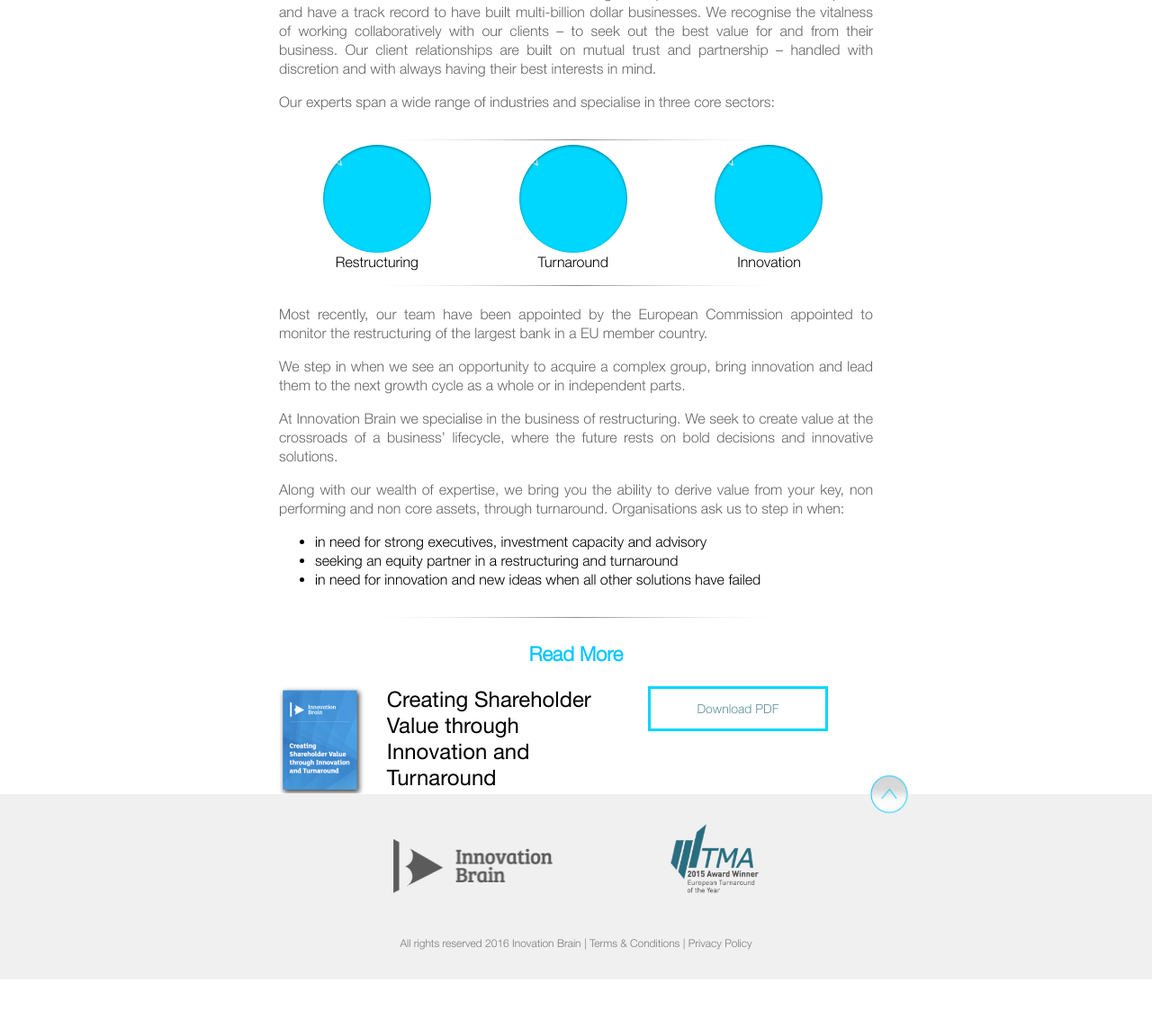
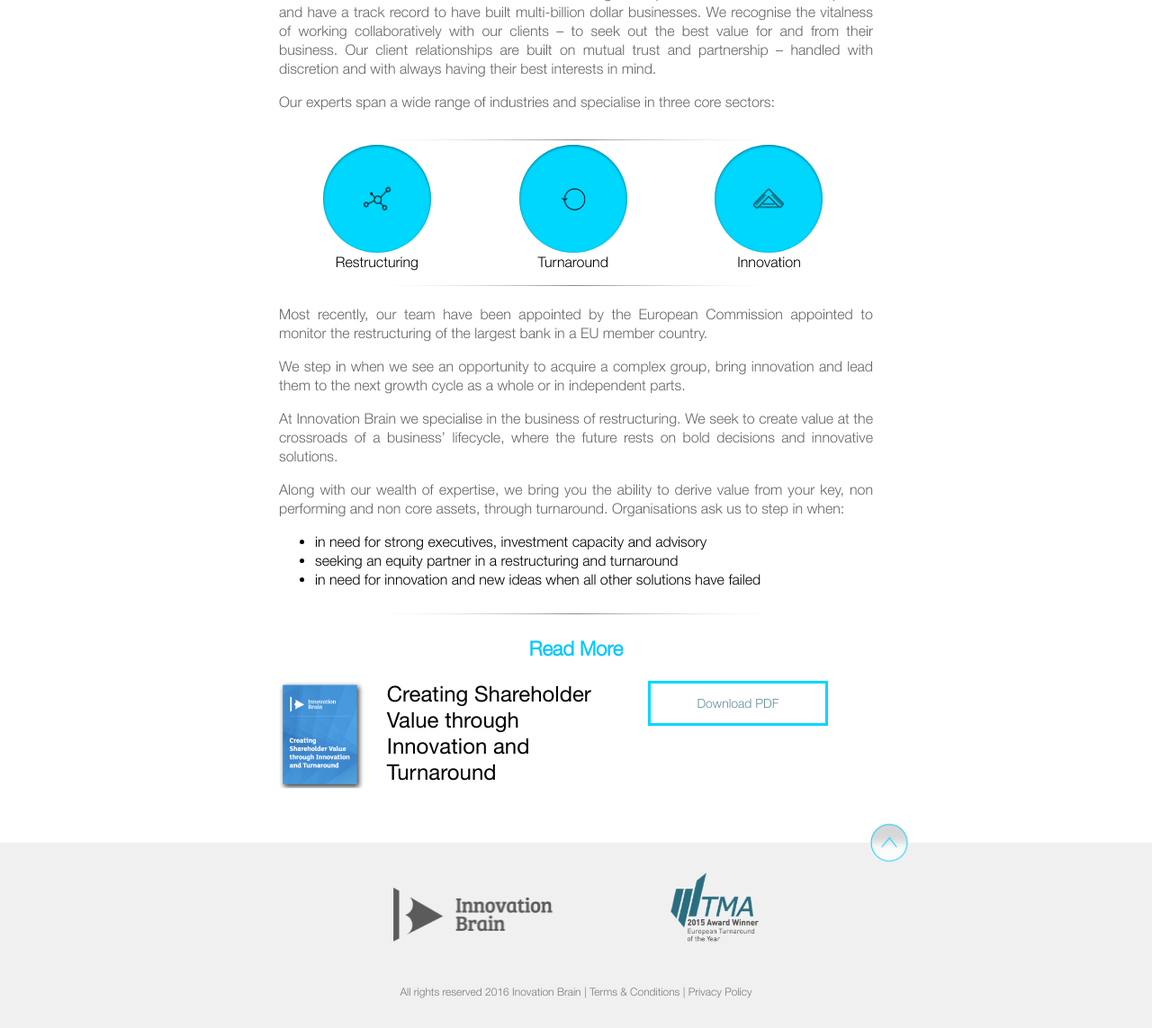
Before and after one commit to markomitranic/innovationBrain, a PHP site: page /production/aboutus.html in a window 1280 px wide. Shown: the part 448-1591 px from the top of the page at 90% size. Before the commit the page ends 1537 px from the top, so only its background shows below. Run offline with PHP 8.4, Linux system fonts and the light colour scheme; style sheets or scripts are compiled from the project's sources.

Commit message:
finished about

```diff
--- a/assets/less/icons.less
+++ b/assets/less/icons.less
@@ -31,4 +31,19 @@
 	    background-position: -88px -66px;
 	    // background-position: -136px -66px; // blue
 	}
+	&.icon-grid {
+	    height: 27px;
+	    width: 31px;
+	    background-position: -96px 0px;
+	}
+	&.icon-turnaround  {
+		height: 26px;
+	    width: 27px;
+	    background-position: -320px 0;
+	}
+	&.icon-masonery {
+		height: 23px;
+	    width: 36px;
+	    background-position: -221px 0;
+	}
 }
--- a/assets/less/tabs.less
+++ b/assets/less/tabs.less
@@ -65,13 +65,21 @@
 	    width: 33%;
 		float: left;
 	}
-  	.icon {
+  	.circle {
 	    width: 120px;
 	    height: 120px;
 	    margin: 0 auto;
 	    border-radius: 60px;
 	    background-color: #00D7FF;
 	    box-shadow: inset 0px 1px 3px 0px rgba(0,0,0,0.50);
+	    position: relative;
+
+	    .icon {
+    	    position: absolute;
+		    top: 50%;
+		    left: 50%;
+		    transform: translate(-50%,-50%);
+	    }
   	}
 
 	.ulfix {
@@ -110,4 +118,8 @@
 	    background-color: transparent;
 	    border: 3px solid #00D7FF;
 	}
+	footer {
+		overflow: hidden;
+    	margin-bottom: 60px;
+	}
 }
--- a/production/aboutus.html
+++ b/production/aboutus.html
@@ -43,7 +43,9 @@
 
 	<article id="content" class="tabs-content">
 		<section id="tab1">
+			<header>
 				<h3>Innovation Brain has over 20 best industry experts in restructuring and turnaround.</h3>
+			</header>
 
 			<p>All our senior executives have held board and management positions within various companies and have a track record to have built multi-billion dollar businesses. We recognise the vitalness of working collaboratively with our clients – to seek out the best value for and from their business. Our client relationships are built on mutual trust and partnership – handled with discretion and with always having their best interests in mind.</p>
 
@@ -51,9 +53,9 @@
 
 			<img src="img/au-line.png">
 
-			<div class="au-circle"><div class="icon icon-star"></div>Restructuring</div>
-			<div class="au-circle"><div class="icon icon-star"></div>Turnaround</div>
-			<div class="au-circle"><div class="icon icon-star"></div>Innovation</div>
+			<div class="au-circle"><div class="circle"><div class="icon icon-grid"></div></div>Restructuring</div>
+			<div class="au-circle"><div class="circle"><div class="icon icon-turnaround"></div></div>Turnaround</div>
+			<div class="au-circle"><div class="circle"><div class="icon icon-masonery"></div></div>Innovation</div>
 
 			<img src="img/au-line.png">
 
@@ -70,24 +72,20 @@
 				<li>seeking an equity partner in a restructuring and turnaround</li>
 				<li>in need for innovation and new ideas when all other solutions have failed</li>
 			</ul>
-
+			<footer>
 			<img src="img/au-line.png">
-
 				<h3>Read More</h3>
-
 				<img class="brochure-img" src="img/Cover_brochure.png">
-
 				<h4>Creating Shareholder Value through Innovation and Turnaround</h4>
-
 				<button>Download PDF</button>
-
+			</footer>
 			<div class="clearfix"></div>
 		</section>
 
 		<section id="tab2">
-
-			<h3>Lorem ipsum dolor sit amet, consectetur adipisicing elit, sed do eiusmod
-			tempor incididunt ut labore et dolore magna aliqua.</h3>
+			<header>
+				<h3>Lorem ipsum dolor sit amet, consectetur adipisicing elit, sed do eiusmod tempor incididunt ut labore et dolore magna aliqua.</h3>
+			</header>
 
 			<p>Lorem ipsum dolor sit amet, consectetur adipisicing elit, sed do eiusmod
 			tempor incididunt ut labore et dolore magna aliqua. Ut enim ad minim veniam,
@@ -133,15 +131,13 @@
 			quis nostrud exercitation ullamco laboris nisi ut aliquip ex ea commodo
 			consequat.</p>
 
+			<footer>
 			<img src="img/au-line.png">
-
 				<h3>Read More</h3>
-
 				<img class="brochure-img" src="img/Cover_brochure.png">
-
 				<h4>Creating Shareholder Value through Innovation and Turnaround</h4>
-
 				<button>Download PDF</button>
+			</footer>
 
 			<div class="clearfix"></div>
 
```
Also changed, not shown: assets/less/aboutus.less (+0 -7 lines). Lines whose indentation alone changed are shown as unchanged.
